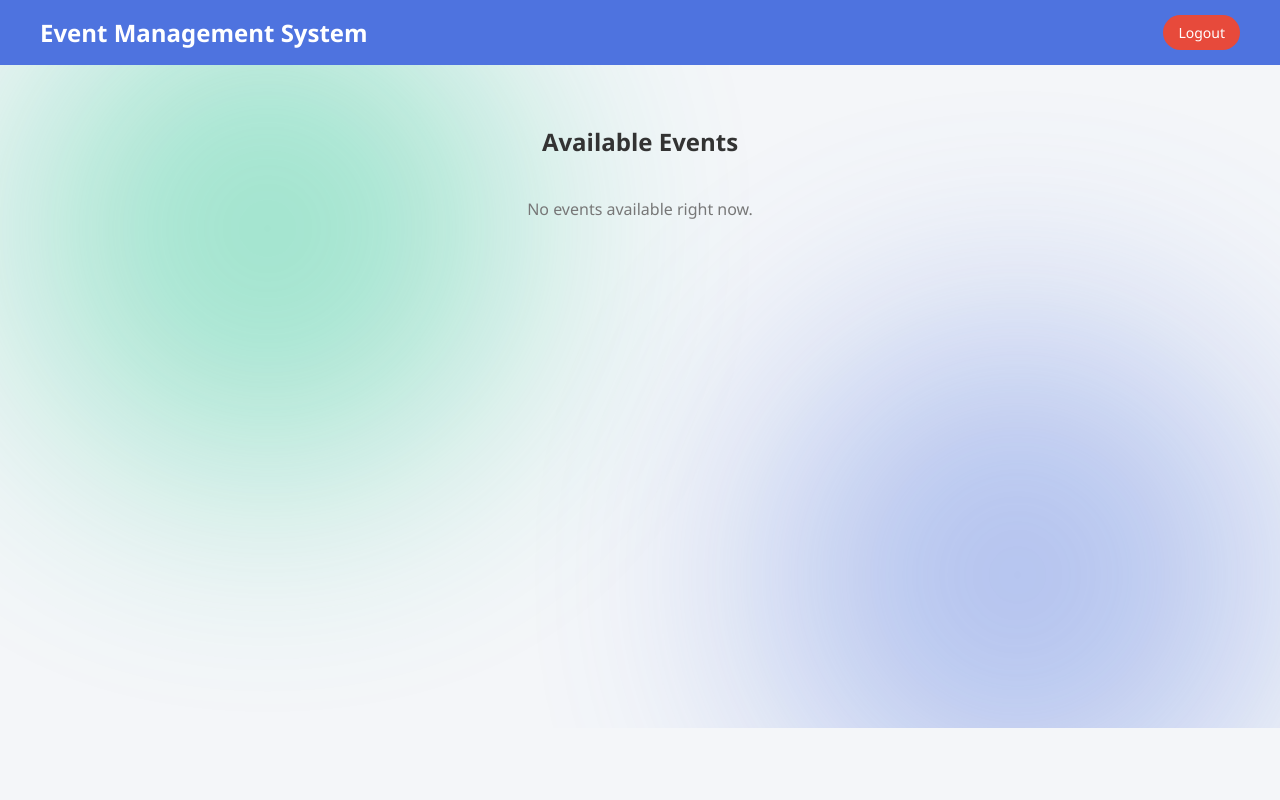
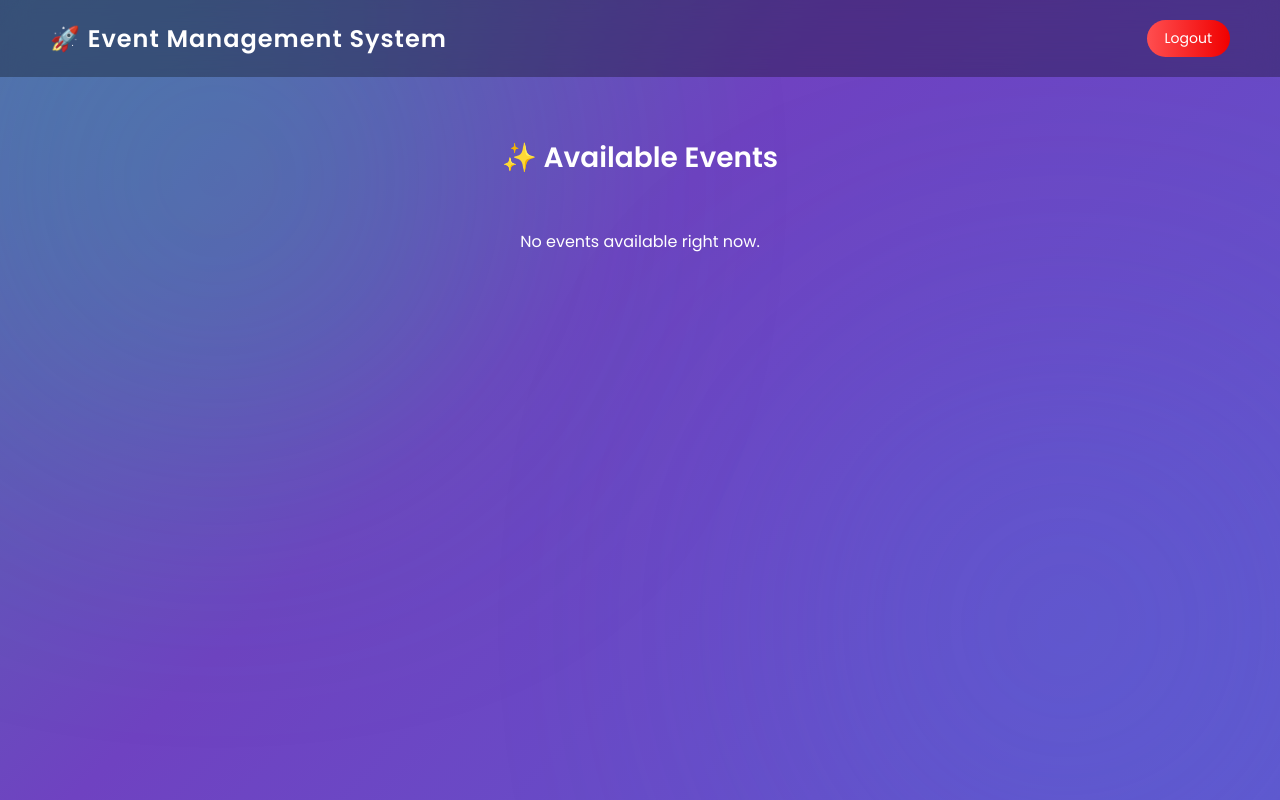
Before and after one commit to hariharanit45-png/event-management, a Flask app: page /events in a window 1280 px wide. Run offline with Flask 3, Linux system fonts and the light colour scheme; the visitor is signed in with stand-in values (Sample User, id 1); data that the repository does not hold is empty.

Commit message:
update correct events file

```diff
--- a/templates/events.html
+++ b/templates/events.html
@@ -1,3 +1,4 @@
+<title>THIS IS NEW</title>
 <!DOCTYPE html>
 <html>
 <head>
@@ -5,123 +6,181 @@
     <title>Available Events - EMS</title>
     <meta name="viewport" content="width=device-width, initial-scale=1.0">
 
+    <!-- Google Font -->
+    <link href="https://fonts.googleapis.com/css2?family=Poppins:wght@300;400;600;700&display=swap" rel="stylesheet">
+
     <style>
-        body {
-            margin: 0;
-            font-family: 'Segoe UI', Tahoma, Geneva, Verdana, sans-serif;
-            background: #f4f6f9;
+        *{
+            margin:0;
+            padding:0;
+            box-sizing:border-box;
+            font-family: 'Poppins', sans-serif;
         }
 
-        header {
-            background: #4e73df;
-            color: white;
-            padding: 15px 40px;
-            display: flex;
-            justify-content: space-between;
-            align-items: center;
+        body{
+            min-height:100vh;
+            background: linear-gradient(-45deg,#4e73df,#6f42c1,#1cc88a,#2c3e50);
+            background-size:400% 400%;
+            animation: gradientMove 12s ease infinite;
+            overflow-x:hidden;
         }
 
-        header h2 {
-            margin: 0;
+        @keyframes gradientMove{
+            0%{background-position:0% 50%;}
+            50%{background-position:100% 50%;}
+            100%{background-position:0% 50%;}
         }
 
-        .logout-btn {
-            background: #e74a3b;
-            color: white;
-            padding: 8px 15px;
-            text-decoration: none;
-            border-radius: 20px;
-            font-size: 14px;
-            transition: 0.3s;
+        /* Floating glow effect */
+        body::before, body::after{
+            content:"";
+            position:fixed;
+            width:500px;
+            height:500px;
+            border-radius:50%;
+            filter:blur(150px);
+            opacity:0.3;
+            z-index:-1;
         }
 
-        .logout-btn:hover {
-            background: #c0392b;
+        body::before{
+            background:#1cc88a;
+            top:-150px;
+            left:-150px;
         }
 
-        .container {
-            padding: 40px;
-            max-width: 1200px;
-            margin: auto;
+        body::after{
+            background:#4e73df;
+            bottom:-150px;
+            right:-150px;
         }
 
-        .title {
-            text-align: center;
-            margin-bottom: 40px;
-            color: #333;
+        header{
+            backdrop-filter:blur(15px);
+            background:rgba(0,0,0,0.3);
+            color:white;
+            padding:20px 50px;
+            display:flex;
+            justify-content:space-between;
+            align-items:center;
         }
 
-        .cards {
-            display: grid;
-            grid-template-columns: repeat(auto-fit, minmax(280px, 1fr));
-            gap: 25px;
+        header h2{
+            font-weight:600;
+            letter-spacing:1px;
         }
 
-        .card {
-            background: white;
-            border-radius: 12px;
-            box-shadow: 0 8px 20px rgba(0,0,0,0.08);
-            overflow: hidden;
-            transition: 0.3s;
+        .logout-btn{
+            background:linear-gradient(90deg,#ff4e50,#f00000);
+            padding:8px 18px;
+            border-radius:25px;
+            text-decoration:none;
+            color:white;
+            font-size:14px;
+            transition:0.3s;
         }
 
-        .card:hover {
-            transform: translateY(-8px);
+        .logout-btn:hover{
+            transform:scale(1.1);
+            box-shadow:0 0 15px rgba(255,0,0,0.7);
         }
 
-        .card img {
-            width: 100%;
-            height: 180px;
-            object-fit: cover;
+        .container{
+            padding:60px 40px;
+            max-width:1200px;
+            margin:auto;
         }
 
-        .card-content {
-            padding: 20px;
+        .title{
+            text-align:center;
+            margin-bottom:50px;
+            color:white;
+            font-size:28px;
+            font-weight:600;
         }
 
-        .card h3 {
-            margin-top: 0;
-            color: #4e73df;
+        .cards{
+            display:grid;
+            grid-template-columns:repeat(auto-fit,minmax(280px,1fr));
+            gap:30px;
         }
 
-        .card p {
-            color: #555;
-            font-size: 14px;
-            margin-bottom: 20px;
+        .card{
+            background:rgba(255,255,255,0.15);
+            backdrop-filter:blur(20px);
+            border-radius:18px;
+            overflow:hidden;
+            transition:0.4s;
+            box-shadow:0 15px 35px rgba(0,0,0,0.4);
+            color:white;
         }
 
-        .register-btn {
-            display: inline-block;
-            padding: 8px 18px;
-            background: #1cc88a;
-            color: white;
-            text-decoration: none;
-            border-radius: 20px;
-            font-size: 14px;
-            transition: 0.3s;
+        .card:hover{
+            transform:translateY(-12px) scale(1.03);
+            box-shadow:0 20px 40px rgba(0,0,0,0.6);
         }
 
-        .register-btn:hover {
-            background: #17a673;
+        .card img{
+            width:100%;
+            height:200px;
+            object-fit:cover;
         }
 
-        .empty {
-            text-align: center;
-            color: #777;
-            font-size: 16px;
+        .card-content{
+            padding:25px;
         }
+
+        .card h3{
+            margin-bottom:10px;
+            font-weight:600;
+        }
+
+        .card p{
+            font-size:14px;
+            opacity:0.9;
+            margin-bottom:20px;
+        }
+
+        .register-btn{
+            display:inline-block;
+            padding:8px 20px;
+            background:linear-gradient(90deg,#1cc88a,#4e73df);
+            border-radius:25px;
+            text-decoration:none;
+            color:white;
+            font-size:14px;
+            transition:0.3s;
+        }
+
+        .register-btn:hover{
+            transform:scale(1.1);
+            box-shadow:0 0 20px rgba(28,200,138,0.9);
+        }
+
+        .empty{
+            text-align:center;
+            color:white;
+            font-size:16px;
+        }
+
+        @media(max-width:768px){
+            header{
+                padding:15px 20px;
+            }
+        }
+
     </style>
 </head>
 
 <body>
 
 <header>
-    <h2>Event Management System</h2>
+    <h2>🚀 Event Management System</h2>
     <a href="/logout" class="logout-btn">Logout</a>
 </header>
 
 <div class="container">
-    <h2 class="title">Available Events</h2>
+    <h2 class="title">✨ Available Events</h2>
 
     {% if events %}
     <div class="cards">
@@ -130,31 +189,22 @@
 
             {% if "AI" in event[1] %}
                 <img src="{{ url_for('static', filename='ai.jpg') }}">
-
             {% elif "Web Development" in event[1] %}
                 <img src="{{ url_for('static', filename='web.jpg') }}">
-
             {% elif "Cyber" in event[1] %}
                 <img src="{{ url_for('static', filename='cyber.jpg') }}">
-
             {% elif "Startup" in event[1] %}
                 <img src="{{ url_for('static', filename='start.jpg') }}">
-
             {% elif "Data Science" in event[1] %}
                 <img src="{{ url_for('static', filename='data.jpg') }}">
-
             {% elif "Hackathon" in event[1] %}
                 <img src="{{ url_for('static', filename='hack.jpg') }}">
-
             {% elif "Cloud" in event[1] %}
                 <img src="{{ url_for('static', filename='cloud.jpg') }}">
-
             {% elif "Robotics" in event[1] %}
                 <img src="{{ url_for('static', filename='robo.jpg') }}">
-
             {% elif "Mobile" in event[1] %}
                 <img src="{{ url_for('static', filename='mobile.jpg') }}">
-
             {% else %}
                 <img src="{{ url_for('static', filename='career.jpg') }}">
             {% endif %}
@@ -164,7 +214,7 @@
                 <p>{{ event[2] }}</p>
 
                 <a href="/register_event/{{ event[0] }}" class="register-btn">
-                    Register
+                    Register Now
                 </a>
             </div>
 
@@ -175,6 +225,6 @@
         <p class="empty">No events available right now.</p>
     {% endif %}
 </div>
-<div class="wave"></div>
+
 </body>
 </html>
```
Also changed, not shown: templates/event_register.html (+116 -30 lines).
